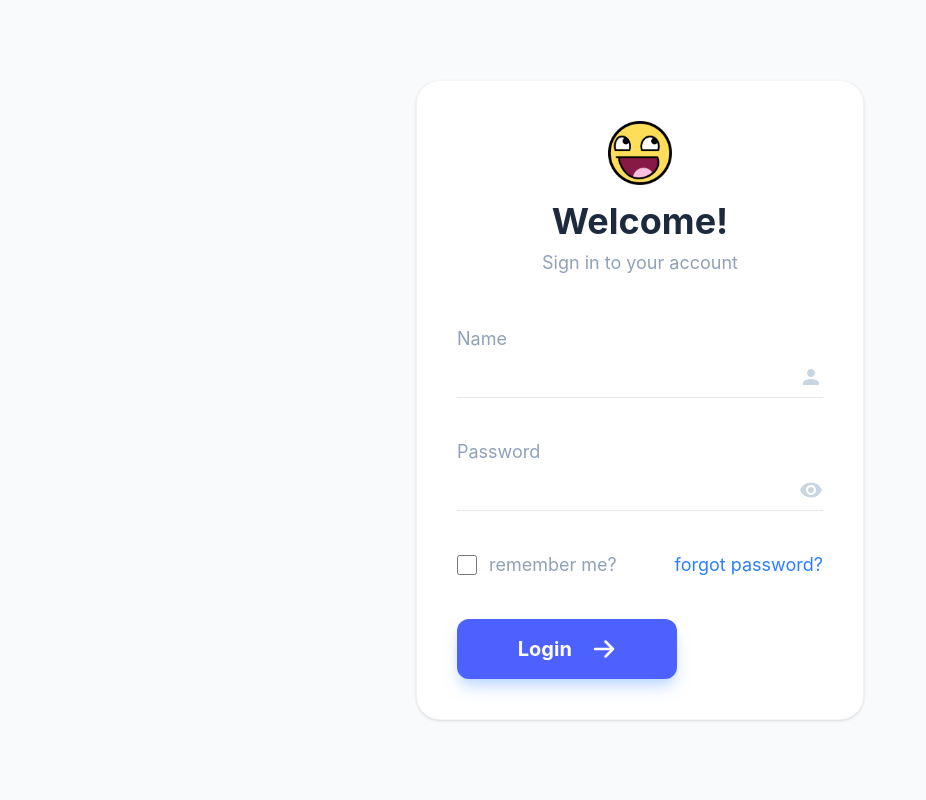
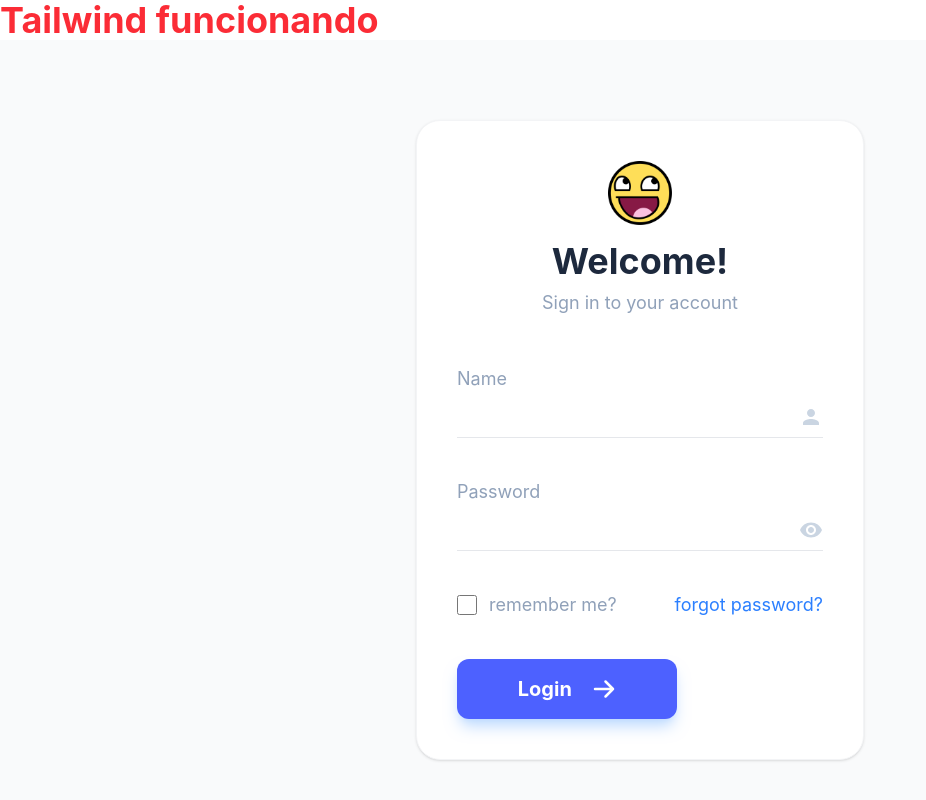
Before and after one commit to ajlopezh/taller_final, a React (Vite) app: page / in a window 1280 px wide. Shown: the top 800 px of the page, without its empty margins (0-926 px from the left). Built offline with nearby package versions, Linux system fonts and the light colour scheme.

Commit message:
feat: proyecto inicial con React y Tailwind. Configuré Tailwind

```diff
--- a/package.json
+++ b/package.json
@@ -10,13 +10,15 @@
     "preview": "vite preview"
   },
   "dependencies": {
-    "@tailwindcss/vite": "^4.2.2",
+    "axios": "^1.15.1",
     "react": "^19.2.4",
     "react-dom": "^19.2.4",
-    "tailwindcss": "^4.2.2"
+    "tailwindcss": "^4.2.2",
+    "zustand": "^5.0.12"
   },
   "devDependencies": {
     "@eslint/js": "^9.39.4",
+    "@tailwindcss/vite": "^4.2.2",
     "@types/react": "^19.2.14",
     "@types/react-dom": "^19.2.3",
     "@vitejs/plugin-react": "^6.0.1",
--- a/src/login/Login.jsx
+++ b/src/login/Login.jsx
@@ -2,6 +2,11 @@ import smile from "../assets/smile.png";
 
 const Login = () => {
   return (
+    <>
+    <h1 className="text-4xl text-red-500 font-bold">
+      Tailwind funcionando
+    </h1>
+
     <div className="flex items-center justify-center min-h-screen bg-gray-50 p-6">
       <div className="w-full max-w-md bg-white p-10 rounded-3xl shadow-sm border border-gray-100">
 
@@ -87,6 +92,7 @@ const Login = () => {
         </form>
       </div>
     </div>
+  </>
   );
 };
 
--- a/src/main.jsx
+++ b/src/main.jsx
@@ -1,5 +1,6 @@
 import { StrictMode } from 'react'
 import { createRoot } from 'react-dom/client'
+import './main.css'
 import Login from './login/Login.jsx';
 import Registro from './registro/Registro.jsx';
 
```
Also changed, not shown: 1 other file (tests, documents, lock files or other folders).
